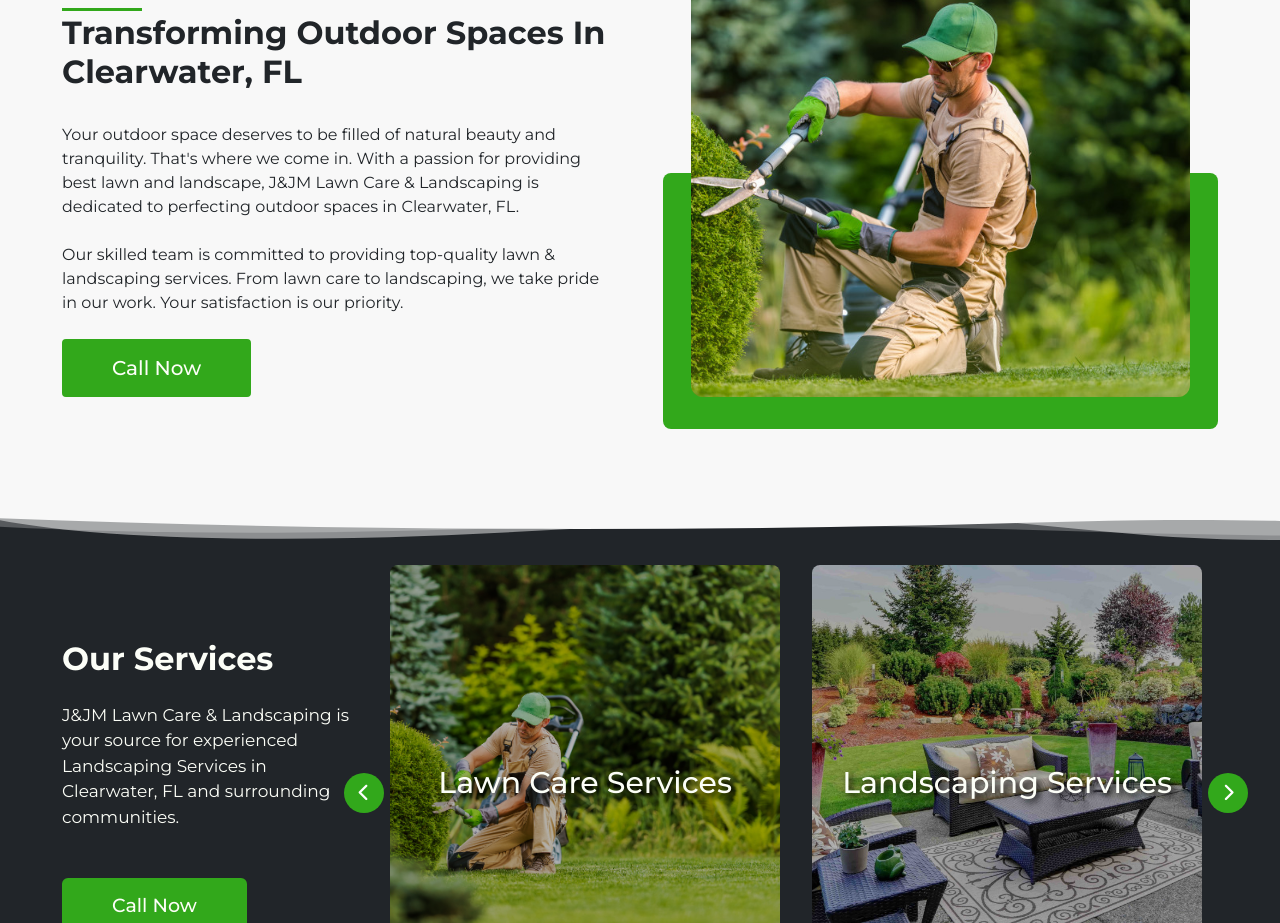
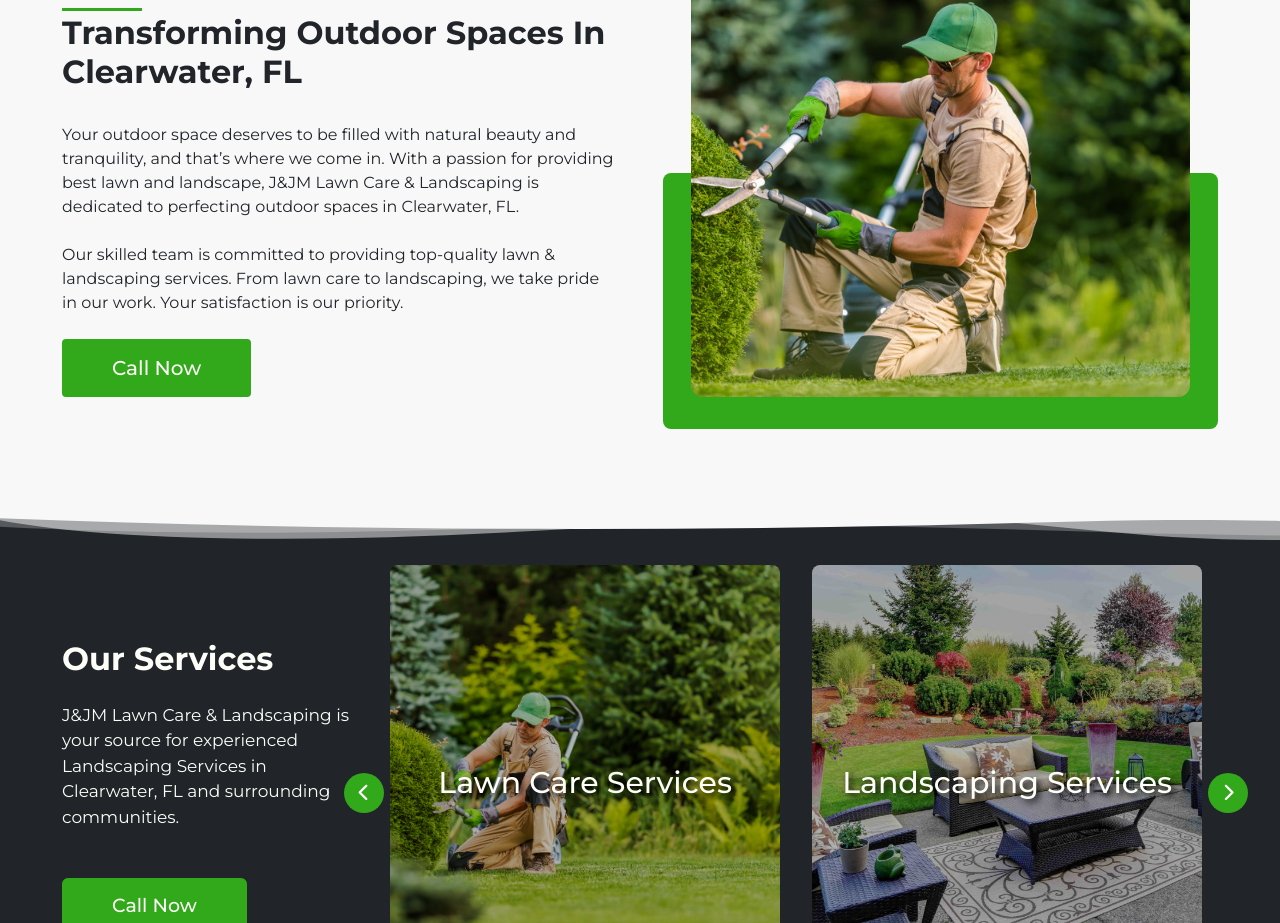
Before and after one commit to shekhar-stha/j-jm-lawn-service, a website: page index.html in a window 1280 px wide. Shown: the part 993-1916 px from the top of the page. Drawn offline with nearby package versions, Linux system fonts and the light colour scheme; a web font is replaced by a local one.

Commit message:
feat: copy changes

```diff
--- a/index.html
+++ b/index.html
@@ -195,9 +195,9 @@
                     <h3 class="header">Transforming Outdoor Spaces in Clearwater, FL
                     </h3>
                     <p class="mb-4">
-                        Your outdoor space deserves to be filled of natural beauty and tranquility. That's where we
-                        come in. With a passion for providing best lawn and landscape, J&JM Lawn Care & Landscaping is
-                        dedicated to perfecting outdoor spaces in Clearwater, FL.
+                        Your outdoor space deserves to be filled with natural beauty and tranquility, and that’s where
+                        we come in. With a passion for providing best lawn and landscape, J&JM Lawn Care & Landscaping
+                        is dedicated to perfecting outdoor spaces in Clearwater, FL.
                         <br><br>
                         Our skilled team is committed to providing top-quality lawn & landscaping services. From
                         lawn care to landscaping, we take pride in our work. Your
```
